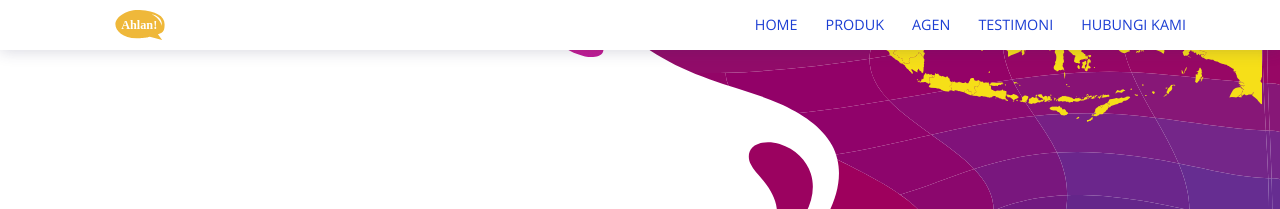
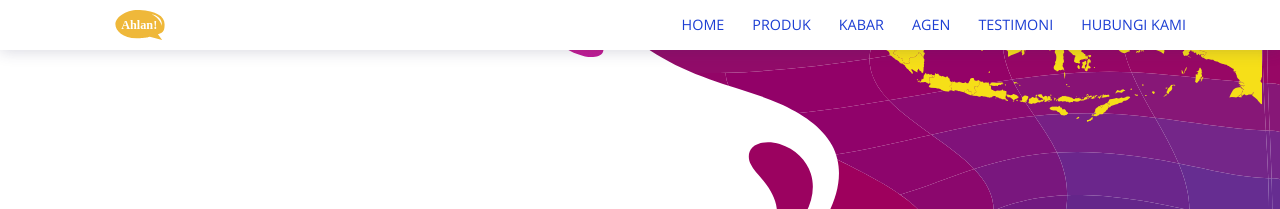
Before and after one commit to ahlanid/ahlanid.github.io, a Jekyll site: the page built from index.html, in a window 1280 px wide. Shown: the top 209 px of the page. Built offline with Jekyll 4.4.1, drawn with Linux system fonts in a browser that asks for light colours.

Commit message:
Update main-menu.html

```diff
--- a/_includes/main-menu.html
+++ b/_includes/main-menu.html
@@ -2,6 +2,7 @@
   <ul>
     <li><a href="{{site.baseurl}}/" class="{% if page.url == '/' %}current{% endif %}">Home</a></li>
     <li><a href="{{site.baseurl}}/produk/" class="{% if page.url contains 'produk' %}current{% endif %}">Produk</a></li>
+    <li><a href="{{site.baseurl}}/kabar/" class="{% if page.url contains 'kabar' %}current{% endif %}">Kabar</a></li>
     <li><a href="{{site.baseurl}}/daftar-agen/" class="{% if page.url contains 'daftar-agen' %}current{% endif %}">Agen</a></li>
     <li><a href="{{site.baseurl}}/testimonials/" class="{% if page.url contains 'testimonials' %}current{% endif %}">Testimoni</a></li>
     <li><a href="{{site.baseurl}}/kontak/" class="{% if page.url contains 'kontak' %}current{% endif %}">Hubungi Kami</a></li>
```
